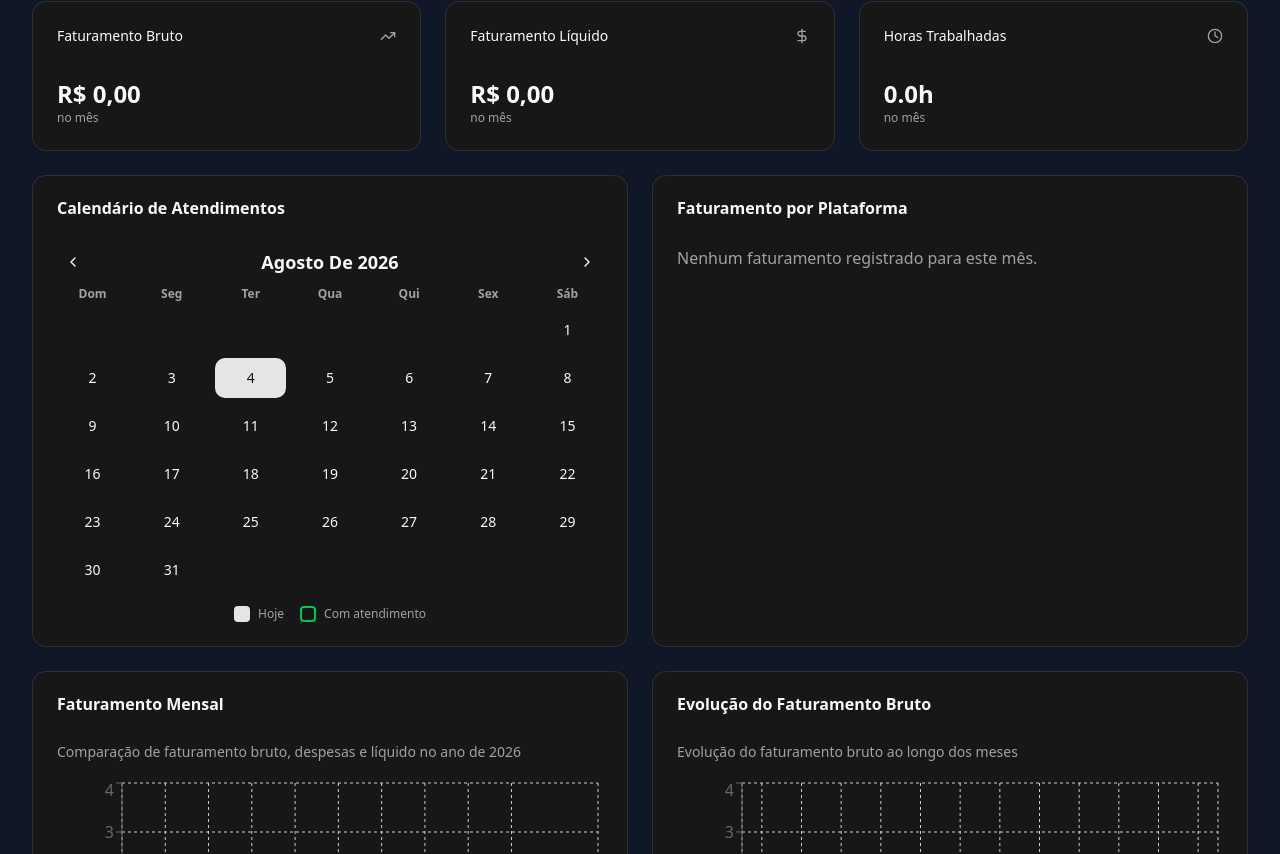
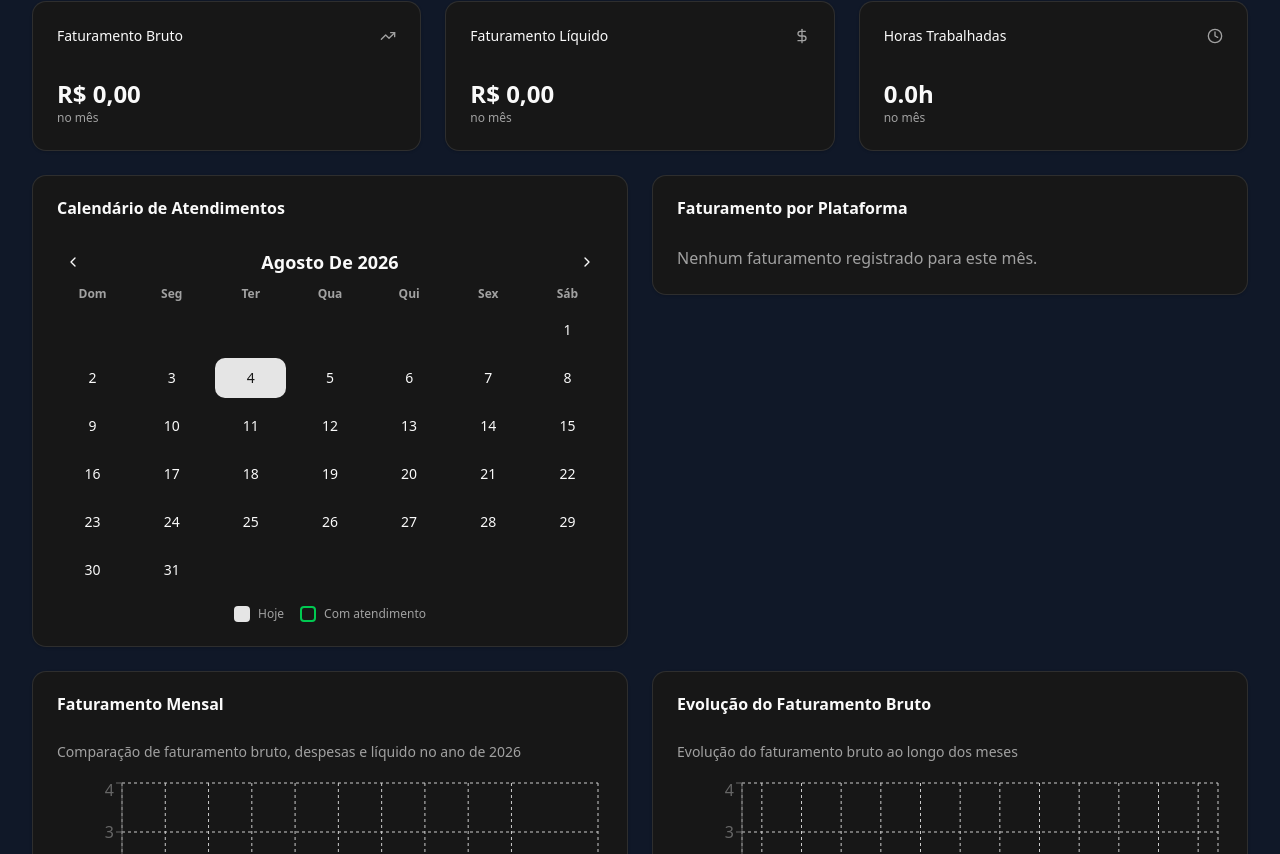
Before and after one commit to leonardovoliveira/sistema-atendimentos, a React (Vite) app: page / in a window 1280 px wide. Shown: the part 346-1200 px from the top of the page. Built offline with nearby package versions, Linux system fonts and the light colour scheme.

Commit message:
perf: lazy load routes and dashboard charts

```diff
--- a/src/App.jsx
+++ b/src/App.jsx
@@ -1,9 +1,6 @@
-import { useState, useEffect } from 'react'
+import { lazy, Suspense, useEffect, useState } from 'react'
 import { BrowserRouter as Router, Routes, Route, Link, useLocation } from 'react-router-dom'
 import { Home, FileText, BarChart3, Sun, Moon, Plus, AlertTriangle, X, Menu, ExternalLink } from 'lucide-react'
-import Dashboard from './pages/Dashboard'
-import Extrato from './pages/Extrato'
-import Relatorios from './pages/Relatorios'
 import { Button } from '@/components/ui/button'
 import { Input } from '@/components/ui/input'
 import { Label } from '@/components/ui/label'
@@ -11,6 +8,21 @@ import { Select, SelectContent, SelectItem, SelectTrigger, SelectValue } from '@
 import { Dialog, DialogContent, DialogHeader, DialogTitle, DialogDescription, DialogFooter } from '@/components/ui/dialog'
 
 import './App.css'
+
+const Dashboard = lazy(() => import('./pages/Dashboard'))
+const Extrato = lazy(() => import('./pages/Extrato'))
+const Relatorios = lazy(() => import('./pages/Relatorios'))
+
+function PageLoadingFallback() {
+  return (
+    <div className="space-y-4" role="status" aria-live="polite" aria-label="Carregando página">
+      <div className="h-8 w-48 animate-pulse rounded-md bg-muted" />
+      <div className="grid grid-cols-1 gap-4 sm:grid-cols-2 lg:grid-cols-3">
+        {[1, 2, 3].map((item) => <div key={item} className="h-32 animate-pulse rounded-lg bg-muted" />)}
+      </div>
+    </div>
+  )
+}
 
 const plataformas = ['FINDUP', 'EUNERD', 'QUALLITY', 'NS SUPORTE', 'ONIX SUPORTE', 'CO&BE', 'LVO TI']
 const statusOpcoes = [
@@ -285,11 +297,13 @@ function App() {
         )}
 
         <main className="mx-auto max-w-7xl px-4 py-4 sm:px-6 sm:py-6 lg:px-8">
-          <Routes>
-            <Route path="/" element={<Dashboard atendimentos={atendimentos} />} />
-            <Route path="/extrato" element={<Extrato atendimentos={atendimentos} setAtendimentos={setAtendimentos} />} />
-            <Route path="/relatorios" element={<Relatorios atendimentos={atendimentos} />} />
-          </Routes>
+          <Suspense fallback={<PageLoadingFallback />}>
+            <Routes>
+              <Route path="/" element={<Dashboard atendimentos={atendimentos} />} />
+              <Route path="/extrato" element={<Extrato atendimentos={atendimentos} setAtendimentos={setAtendimentos} />} />
+              <Route path="/relatorios" element={<Relatorios atendimentos={atendimentos} />} />
+            </Routes>
+          </Suspense>
         </main>
 
         {/* Modal Global de Novo Chamado */}
--- /dev/null
+++ b/src/components/DashboardCharts.jsx
@@ -0,0 +1,85 @@
+import { BarChart, Bar, LineChart, Line, XAxis, YAxis, CartesianGrid, Tooltip, Legend, ResponsiveContainer } from 'recharts'
+import { Card, CardContent, CardHeader, CardTitle } from '@/components/ui/card'
+
+const formatarMoeda = (valor) => valor.toLocaleString('pt-BR', { style: 'currency', currency: 'BRL' })
+
+function GraficoPorPlataforma({ faturamentoPorPlataforma }) {
+  return (
+    <Card>
+      <CardHeader>
+        <CardTitle>Faturamento por Plataforma</CardTitle>
+      </CardHeader>
+      <CardContent>
+        {faturamentoPorPlataforma.length > 0 ? (
+          <ResponsiveContainer width="100%" height={220}>
+            <BarChart data={faturamentoPorPlataforma}>
+              <XAxis dataKey="plataforma" fontSize={10} interval="preserveStartEnd" />
+              <YAxis />
+              <Tooltip formatter={formatarMoeda} />
+              <Legend />
+              <Bar dataKey="faturamento" fill="#8884d8" />
+            </BarChart>
+          </ResponsiveContainer>
+        ) : (
+          <p className="text-muted-foreground">Nenhum faturamento registrado para este mês.</p>
+        )}
+      </CardContent>
+    </Card>
+  )
+}
+
+function GraficosMensais({ dadosMensais, anoExibicao }) {
+  return (
+    <div className="grid grid-cols-1 gap-6 lg:grid-cols-2">
+      <Card>
+        <CardHeader>
+          <CardTitle>Faturamento Mensal</CardTitle>
+        </CardHeader>
+        <CardContent>
+          <p className="mb-4 text-sm text-muted-foreground">Comparação de faturamento bruto, despesas e líquido no ano de {anoExibicao}</p>
+          <ResponsiveContainer width="100%" height={260}>
+            <LineChart data={dadosMensais}>
+              <CartesianGrid strokeDasharray="3 3" />
+              <XAxis dataKey="mes" />
+              <YAxis formatter={formatarMoeda} />
+              <Tooltip formatter={formatarMoeda} />
+              <Legend />
+              <Line type="monotone" dataKey="faturamentoBruto" stroke="#8884d8" name="Faturamento Bruto" />
+              <Line type="monotone" dataKey="despesas" stroke="#82ca9d" name="Despesas" />
+              <Line type="monotone" dataKey="faturamentoLiquido" stroke="#ffc658" name="Faturamento Líquido" />
+            </LineChart>
+          </ResponsiveContainer>
+        </CardContent>
+      </Card>
+
+      <Card>
+        <CardHeader>
+          <CardTitle>Evolução do Faturamento Bruto</CardTitle>
+        </CardHeader>
+        <CardContent>
+          <p className="mb-4 text-sm text-muted-foreground">Evolução do faturamento bruto ao longo dos meses</p>
+          <ResponsiveContainer width="100%" height={260}>
+            <BarChart data={dadosMensais}>
+              <CartesianGrid strokeDasharray="3 3" />
+              <XAxis dataKey="mes" />
+              <YAxis formatter={formatarMoeda} />
+              <Tooltip formatter={formatarMoeda} />
+              <Legend />
+              <Bar dataKey="faturamentoBruto" fill="#8884d8" name="Faturamento Bruto" />
+            </BarChart>
+          </ResponsiveContainer>
+        </CardContent>
+      </Card>
+    </div>
+  )
+}
+
+function DashboardCharts({ tipo, faturamentoPorPlataforma = [], dadosMensais = [], anoExibicao }) {
+  if (tipo === 'plataforma') {
+    return <GraficoPorPlataforma faturamentoPorPlataforma={faturamentoPorPlataforma} />
+  }
+
+  return <GraficosMensais dadosMensais={dadosMensais} anoExibicao={anoExibicao} />
+}
+
+export default DashboardCharts
--- a/src/pages/Dashboard.jsx
+++ b/src/pages/Dashboard.jsx
@@ -1,9 +1,84 @@
-import { useState, useMemo } from 'react'
+import { lazy, Suspense, useEffect, useMemo, useRef, useState } from 'react'
 import { Link } from 'react-router-dom'
 import { Card, CardContent, CardHeader, CardTitle } from '@/components/ui/card'
-import { BarChart, Bar, LineChart, Line, XAxis, YAxis, CartesianGrid, Tooltip, Legend, ResponsiveContainer } from 'recharts'
 import { Calendar, TrendingUp, DollarSign, Clock, ChevronLeft, ChevronRight, Info, AlertTriangle } from 'lucide-react'
 import { Dialog, DialogContent, DialogHeader, DialogTitle, DialogDescription } from '@/components/ui/dialog'
+
+const DashboardCharts = lazy(() => import('@/components/DashboardCharts'))
+
+function ChartLoadingPlaceholder({ tipo }) {
+  if (tipo === 'plataforma') {
+    return (
+      <Card className="min-h-[292px]">
+        <CardHeader>
+          <CardTitle>Faturamento por Plataforma</CardTitle>
+        </CardHeader>
+        <CardContent>
+          <div className="h-[220px] animate-pulse rounded-md bg-muted" aria-label="Carregando gráfico por plataforma" />
+        </CardContent>
+      </Card>
+    )
+  }
+
+  return (
+    <div className="grid grid-cols-1 gap-6 lg:grid-cols-2">
+      {['Faturamento Mensal', 'Evolução do Faturamento Bruto'].map((titulo) => (
+        <Card key={titulo} className="min-h-[360px]">
+          <CardHeader>
+            <CardTitle>{titulo}</CardTitle>
+          </CardHeader>
+          <CardContent>
+            <div className="h-[260px] animate-pulse rounded-md bg-muted" aria-label={`Carregando ${titulo}`} />
+          </CardContent>
+        </Card>
+      ))}
+    </div>
+  )
+}
+
+function DeferredDashboardCharts({ tipo, faturamentoPorPlataforma, dadosMensais, anoExibicao }) {
+  const containerRef = useRef(null)
+  const [deveCarregar, setDeveCarregar] = useState(false)
+
+  useEffect(() => {
+    if (!containerRef.current) return undefined
+
+    if (!('IntersectionObserver' in window)) {
+      setDeveCarregar(true)
+      return undefined
+    }
+
+    const observer = new IntersectionObserver(
+      ([entrada]) => {
+        if (entrada.isIntersecting) {
+          setDeveCarregar(true)
+          observer.disconnect()
+        }
+      },
+      { rootMargin: '320px 0px' }
+    )
+
+    observer.observe(containerRef.current)
+    return () => observer.disconnect()
+  }, [])
+
+  const placeholder = <ChartLoadingPlaceholder tipo={tipo} />
+
+  return (
+    <div ref={containerRef}>
+      {deveCarregar ? (
+        <Suspense fallback={placeholder}>
+          <DashboardCharts
+            tipo={tipo}
+            faturamentoPorPlataforma={faturamentoPorPlataforma}
+            dadosMensais={dadosMensais}
+            anoExibicao={anoExibicao}
+          />
+        </Suspense>
+      ) : placeholder}
+    </div>
+  )
+}
 
 function Dashboard({ atendimentos }) {
   const [dataExibicao, setDataExibicao] = useState(new Date())
@@ -433,69 +508,17 @@ function Dashboard({ atendimentos }) {
           </CardContent>
         </Card>
 
-        <Card>
-          <CardHeader>
-            <CardTitle>Faturamento por Plataforma</CardTitle>
-          </CardHeader>
-          <CardContent>
-            {faturamentoPorPlataforma.length > 0 ? (
-              <ResponsiveContainer width="100%" height={220}>
-                <BarChart data={faturamentoPorPlataforma}>
-                  <XAxis dataKey="plataforma" fontSize={10} interval="preserveStartEnd" />
-                  <YAxis />
-                  <Tooltip formatter={(value) => value.toLocaleString('pt-BR', { style: 'currency', currency: 'BRL' })} />
-                  <Legend />
-                  <Bar dataKey="faturamento" fill="#8884d8" />
-                </BarChart>
-              </ResponsiveContainer>
-            ) : (
-              <p className="text-muted-foreground">Nenhum faturamento registrado para este mês.</p>
-            )}
-          </CardContent>
-        </Card>
+        <DeferredDashboardCharts
+          tipo="plataforma"
+          faturamentoPorPlataforma={faturamentoPorPlataforma}
+        />
       </div>
 
-      <div className="grid grid-cols-1 gap-6 lg:grid-cols-2">
-        <Card>
-          <CardHeader>
-            <CardTitle>Faturamento Mensal</CardTitle>
-          </CardHeader>
-          <CardContent>
-            <p className="text-sm text-muted-foreground mb-4">Comparação de faturamento bruto, despesas e líquido no ano de {dataExibicao.getFullYear()}</p>
-            <ResponsiveContainer width="100%" height={260}>
-              <LineChart data={dadosMensais}>
-                <CartesianGrid strokeDasharray="3 3" />
-                <XAxis dataKey="mes" />
-                <YAxis formatter={(value) => value.toLocaleString('pt-BR', { style: 'currency', currency: 'BRL' })} />
-                <Tooltip formatter={(value) => value.toLocaleString('pt-BR', { style: 'currency', currency: 'BRL' })} />
-                <Legend />
-                <Line type="monotone" dataKey="faturamentoBruto" stroke="#8884d8" name="Faturamento Bruto" />
-                <Line type="monotone" dataKey="despesas" stroke="#82ca9d" name="Despesas" />
-                <Line type="monotone" dataKey="faturamentoLiquido" stroke="#ffc658" name="Faturamento Líquido" />
-              </LineChart>
-            </ResponsiveContainer>
-          </CardContent>
-        </Card>
-
-        <Card>
-          <CardHeader>
-            <CardTitle>Evolução do Faturamento Bruto</CardTitle>
-          </CardHeader>
-          <CardContent>
-            <p className="text-sm text-muted-foreground mb-4">Evolução do faturamento bruto ao longo dos meses</p>
-            <ResponsiveContainer width="100%" height={260}>
-              <BarChart data={dadosMensais}>
-                <CartesianGrid strokeDasharray="3 3" />
-                <XAxis dataKey="mes" />
-                <YAxis formatter={(value) => value.toLocaleString('pt-BR', { style: 'currency', currency: 'BRL' })} />
-                <Tooltip formatter={(value) => value.toLocaleString('pt-BR', { style: 'currency', currency: 'BRL' })} />
-                <Legend />
-                <Bar dataKey="faturamentoBruto" fill="#8884d8" name="Faturamento Bruto" />
-              </BarChart>
-            </ResponsiveContainer>
-          </CardContent>
-        </Card>
-      </div>
+      <DeferredDashboardCharts
+        tipo="mensal"
+        dadosMensais={dadosMensais}
+        anoExibicao={dataExibicao.getFullYear()}
+      />
     </div>
   )
 }
```
